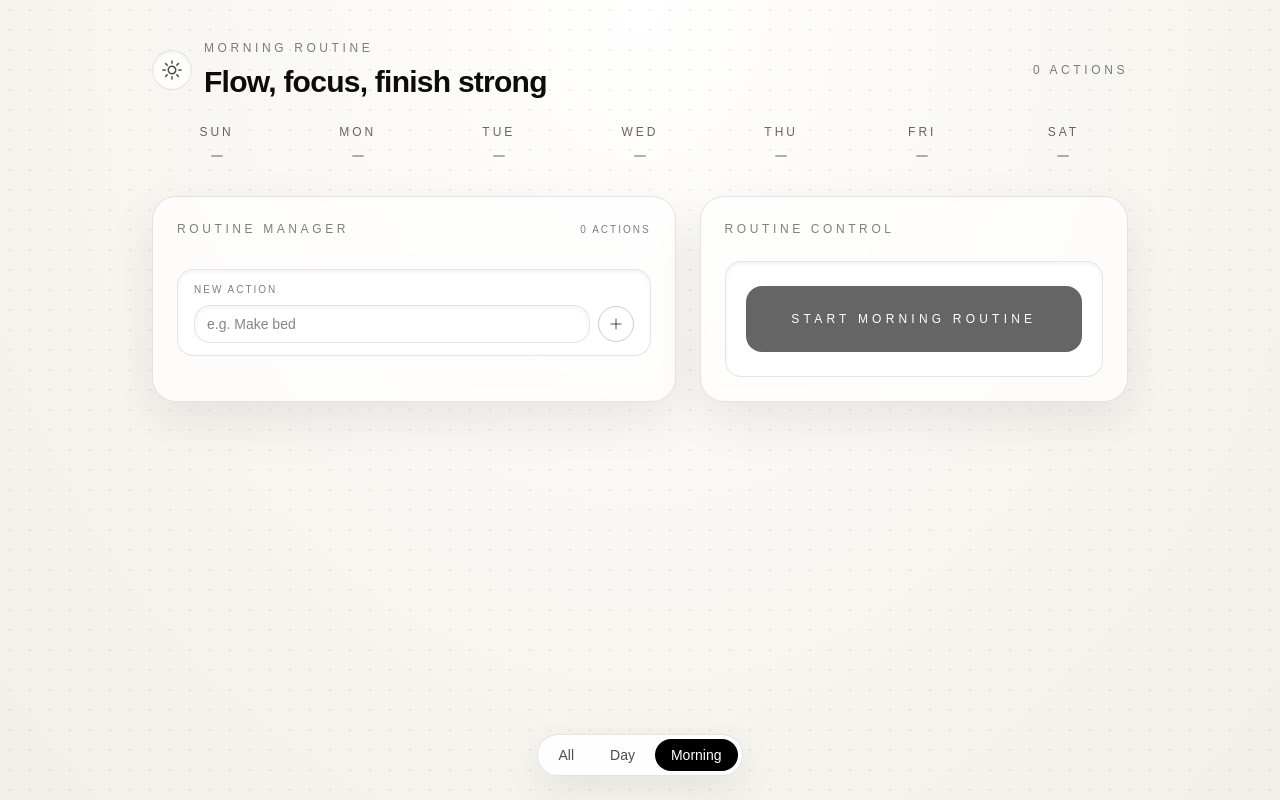
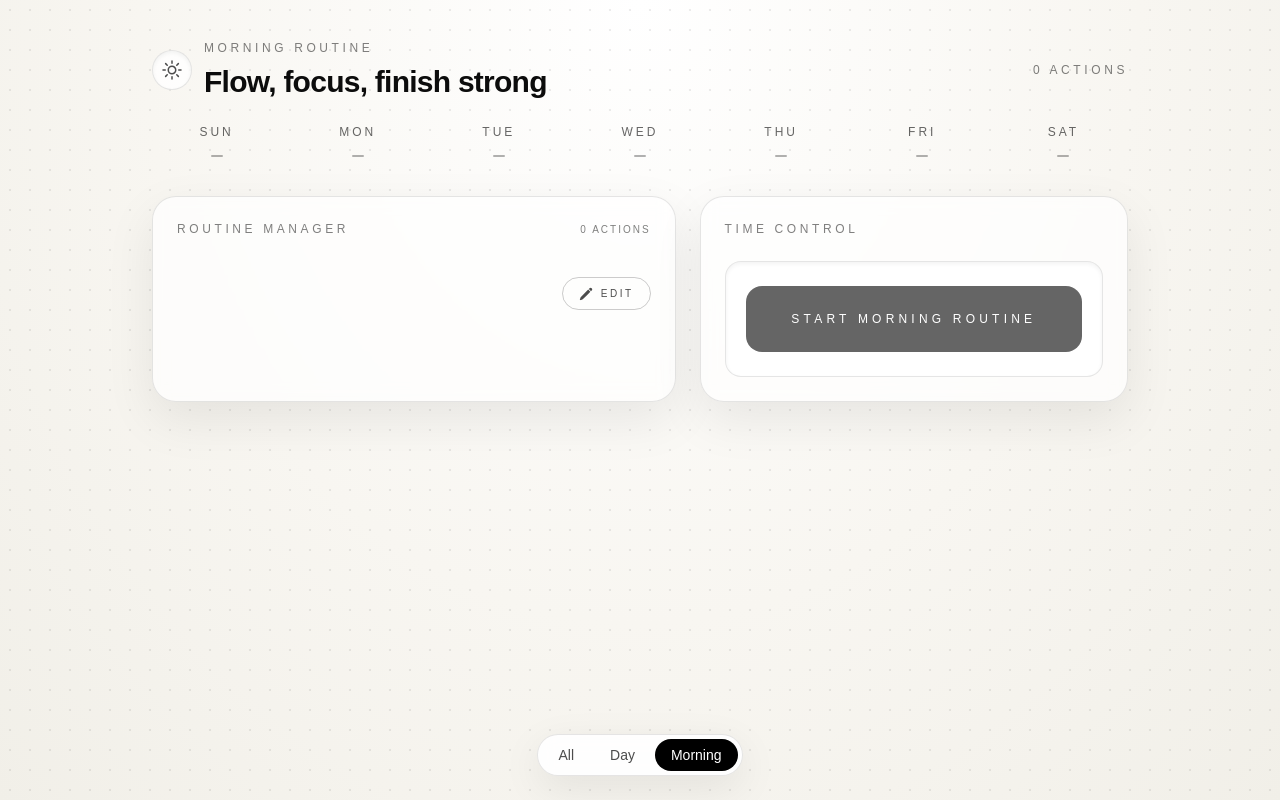
Before and after one commit to awesome548/awesome-planner-agent, a Next.js app: page /morning in a window 1280 px wide. Built offline with nearby package versions, Linux system fonts and the light colour scheme.

Commit message:
update: refactor morning routine page with new features, add icons, and enhance UI elements

```diff
--- a/src/app/morning/page.tsx
+++ b/src/app/morning/page.tsx
@@ -8,6 +8,7 @@ import {
   SunIcon,
   XMarkIcon,
 } from "@heroicons/react/24/outline";
+import { PencilIcon } from "@heroicons/react/24/solid";
 import { useRoutineStore } from "@/lib/morning-routine-store";
 import BottomBar from "@/components/bottomBar";
 import PageHeader from "@/components/pageHeader";
@@ -17,6 +18,7 @@ import WeekBar from "@/components/weekBar";
 export default function MorningRoutinePage() {
   const [titleInput, setTitleInput] = useState("");
   const [runnerOpen, setRunnerOpen] = useState(false);
+  const [managerOpen, setManagerOpen] = useState(false);
   const [now, setNow] = useState(() => new Date());
   const [remainingSeconds, setRemainingSeconds] = useState<number | null>(null);
 
@@ -151,8 +153,9 @@ export default function MorningRoutinePage() {
 
         <WeekBar statusMap={completionMap} />
 
+        {/* Routine Manager */}
         <section className="mt-8 grid gap-6 lg:grid-cols-[1.1fr_0.9fr]">
-          <div className="rounded-3xl border border-black/10 bg-white/70 backdrop-blur px-6 py-6 shadow-[0_18px_50px_rgba(0,0,0,0.08)]">
+          <div className="relative rounded-3xl border border-black/10 bg-white/70 backdrop-blur px-6 py-6 shadow-[0_18px_50px_rgba(0,0,0,0.08)]">
             <div className="flex items-center justify-between">
               <div className="text-xs uppercase tracking-[0.3em] text-black/50">Routine manager</div>
               <div className="text-[10px] uppercase tracking-[0.2em] text-black/50">
@@ -189,6 +192,8 @@ export default function MorningRoutinePage() {
                     <div className="w-12 text-right text-[10px] uppercase tracking-[0.2em] text-black/50">
                       {String(index + 1).padStart(2, "0")}
                     </div>
+                    {managerOpen && (
+                      <>
                         <button
                           className="rounded-full border border-black/10 px-2 py-1 text-[10px] uppercase tracking-[0.2em] text-black/60 transition hover:border-black/60 hover:bg-black hover:text-white"
                           onClick={() => handleMoveAction(index, -1)}
@@ -213,6 +218,8 @@ export default function MorningRoutinePage() {
                         >
                           <XMarkIcon className="h-3.5 w-3.5" />
                         </button>
+                      </>
+                    )}
                   </div>
                 </div>
               ))}
@@ -224,8 +231,11 @@ export default function MorningRoutinePage() {
               )}
             </div>
 
+            {managerOpen && (
               <div className="mt-4 rounded-2xl border border-black/10 bg-white/80 px-4 py-3 shadow-inner">
-              <div className="text-[10px] uppercase tracking-[0.2em] text-black/50">New action</div>
+                <div className="text-[10px] uppercase tracking-[0.2em] text-black/50">
+                  New action
+                </div>
                 <div className="mt-2 flex flex-wrap items-center gap-2">
                   <input
                     className="flex-1 rounded-2xl border border-black/10 bg-white/80 px-3 py-2 text-sm shadow-inner focus:outline-none focus:ring-2 focus:ring-black/20"
@@ -245,10 +255,41 @@ export default function MorningRoutinePage() {
                   </button>
                 </div>
               </div>
+            )}
+
+            <div className="mt-6 flex justify-end gap-3">
+              {managerOpen && (
+                <button
+                  className="flex items-center gap-2 rounded-full border border-black/20 px-4 py-2 text-[10px] uppercase tracking-[0.25em] text-black/70 transition hover:border-black/60 hover:bg-black hover:text-white"
+                  onClick={() => {
+                    setManagerOpen(false);
+                    setTitleInput("");
+                  }}
+                  type="button"
+                  aria-label="Cancel routine manager"
+                >
+                  Cancel
+                </button>
+              )}
+              <button
+                className={`flex items-center gap-2 rounded-full border px-4 py-2 text-[10px] uppercase tracking-[0.25em] transition ${
+                  managerOpen
+                    ? "border-black bg-black text-white"
+                    : "border-black/20 text-black/70 hover:border-black/60 hover:bg-black hover:text-white"
+                }`}
+                onClick={() => setManagerOpen((prev) => !prev)}
+                type="button"
+                aria-label={managerOpen ? "Close routine manager" : "Edit routine manager"}
+              >
+                <PencilIcon className="h-3.5 w-3.5" />
+                {managerOpen ? "Done" : "Edit"}
+              </button>
+            </div>
           </div>
 
+          {/* Time Control */}
           <div className="rounded-3xl border border-black/10 bg-white/70 backdrop-blur px-6 py-6 shadow-[0_18px_50px_rgba(0,0,0,0.08)]">
-            <div className="text-xs uppercase tracking-[0.3em] text-black/50">Routine control</div>
+            <div className="text-xs uppercase tracking-[0.3em] text-black/50">Time control</div>
             <div className="mt-6 rounded-2xl border border-black/10 bg-white/80 px-5 py-6 text-center shadow-inner">
               {completedToday ? (
                 <div className="text-lg font-semibold tracking-tight">Today completed ✅</div>
--- a/src/app/page.tsx
+++ b/src/app/page.tsx
@@ -5,10 +5,10 @@ import { useSession, signIn, signOut } from "next-auth/react";
 import {
   CalendarDaysIcon,
   CalendarIcon,
-  SparklesIcon,
   UserCircleIcon,
   XMarkIcon,
 } from "@heroicons/react/24/outline";
+import { SparklesIcon } from "@heroicons/react/24/solid";
 import { useRoutineStore } from "@/lib/morning-routine-store";
 import { useUsageStore } from "@/lib/usage-store";
 import BottomBar from "@/components/bottomBar";
--- a/src/app/usage/page.tsx
+++ b/src/app/usage/page.tsx
@@ -1,7 +1,8 @@
 "use client";
 
 import { useMemo } from "react";
-import { Squares2X2Icon, FireIcon, CheckCircleIcon } from "@heroicons/react/24/outline";
+import { Squares2X2Icon } from "@heroicons/react/24/outline";
+import { FireIcon, CheckCircleIcon } from "@heroicons/react/24/solid";
 import { toISODate } from "@/lib/utils";
 import { useRoutineStore } from "@/lib/morning-routine-store";
 import { useUsageStore } from "@/lib/usage-store";
@@ -82,6 +83,7 @@ export default function UsagePage() {
           right={<div className="text-xs uppercase tracking-[0.2em] text-black/50">{daysLeft} days left</div>}
         />
 
+        <section className="mt-10">
           <RecordCard
             eyebrow="planning"
             title="Daily planning"
@@ -94,8 +96,9 @@ export default function UsagePage() {
           >
             <RecordDotGrid dots={dots} todayStart={todayStart} filledMap={usageMap} />
           </RecordCard>
+        </section>
 
-        <section className="mt-14">
+        <section className="mt-10">
           <RecordCard
             eyebrow="Morning routine"
             title="Routine tracker"
--- a/src/components/recordDotGrid.tsx
+++ b/src/components/recordDotGrid.tsx
@@ -28,10 +28,10 @@ export default function RecordDotGrid({
               filled
                 ? "h-3 w-3 rounded-full bg-black transition-colors hover:bg-black/80"
                 : isPast
-                ? "h-0.5 w-3 rounded-full bg-black/30 transition-colors hover:bg-black/50"
-                : isFuture
-                ? "h-2 w-2 rounded-full border border-black/20 bg-transparent transition-colors hover:border-black/40"
-                : "h-0.5 w-3 rounded-full bg-black/30 transition-colors hover:bg-black/50"
+                  ? "h-0.5 w-3 rounded-full bg-black/30 transition-colors hover:bg-black/50"
+                  : isFuture
+                    ? "h-1 w-1 rounded-full border-black/20 bg-black/20 transition-colors hover:border-black/40"
+                    : "h-0.5 w-3 rounded-full bg-black/30 transition-colors hover:bg-black/50"
             }
           />
         );
```
Lines whose indentation alone changed are shown as unchanged.
